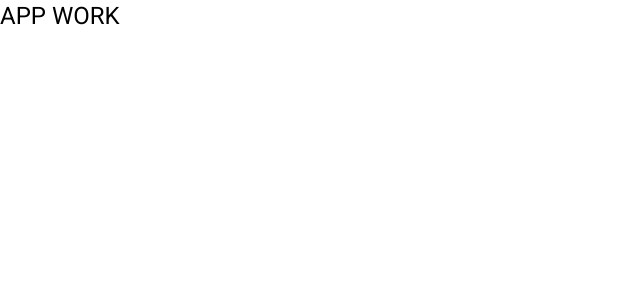
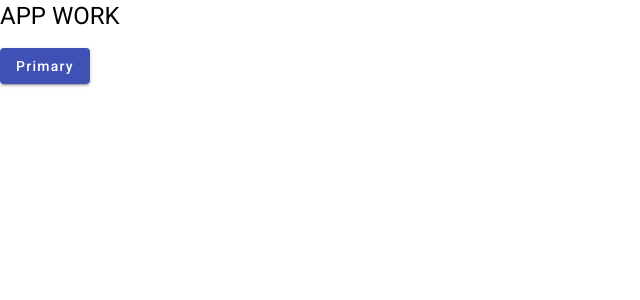
Before and after one commit to Zetasoft930/udemy_angular_spring_full_stack, an Angular app: page / in a window 1280 px wide. Shown: the top 300 px of the page, without its empty margins (0-640 px from the left). Built offline with nearby package versions, Linux system fonts and the light colour scheme.

Commit message:
componente nav criado

```diff
--- a/src/app/app-component.html
+++ b/src/app/app-component.html
@@ -1 +1,2 @@
 <h1>APP WORK</h1>
+<button mat-raised-button color="primary">Primary</button>
--- /dev/null
+++ b/src/app/components/nav/nav.component.html
@@ -0,0 +1 @@
+<p>nav works!</p>
--- /dev/null
+++ b/src/app/components/nav/nav.component.ts
@@ -0,0 +1,15 @@
+import { Component, OnInit } from '@angular/core';
+
+@Component({
+  selector: 'app-nav',
+  templateUrl: './nav.component.html',
+  styleUrls: ['./nav.component.css']
+})
+export class NavComponent implements OnInit{
+
+  constructor(){}
+  ngOnInit(): void {
+    throw new Error('Method not implemented.');
+  }
+
+}
```
Also changed, not shown: src/app/app.module.ts (+36 -2 lines), src/app/components/nav/nav.component.css (added).
